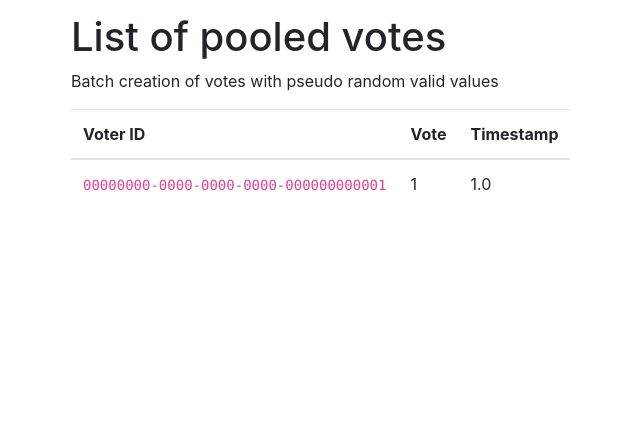
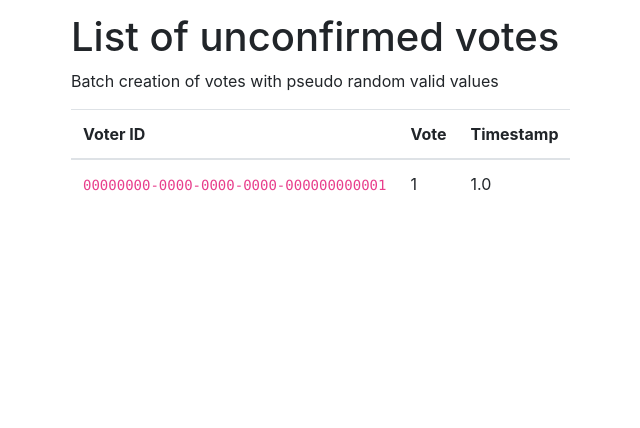
Before and after one commit to GottfriedCP/Blockchain-based-E-Voting-Simulation, a Django app: template simulation/templates/simulation/generate.html in a window 1280 px wide. Shown: the top 428 px of the page, without its empty margins (14-654 px from the left). Run offline with Django 3.2, Linux system fonts and the light colour scheme; the template is opened without the code that fills it: values that come from a table or form of the project are taken from there, others are empty; tables that the repository leaves empty hold one stand-in row (values such as "Sample post"); some libraries are stand-ins or nearby versions.

Commit message:
changed 'pooled' -> 'unconfirmed'

```diff
--- a/simulation/templates/simulation/generate.html
+++ b/simulation/templates/simulation/generate.html
@@ -3,7 +3,7 @@
 
 {% block body_bl %}
 <div class="container">
-    <h1>List of pooled votes</h1>
+    <h1>List of unconfirmed votes</h1>
     <p>Batch creation of votes with pseudo random valid values</p>
     <table class="table table-hover">
         <thead>
```
